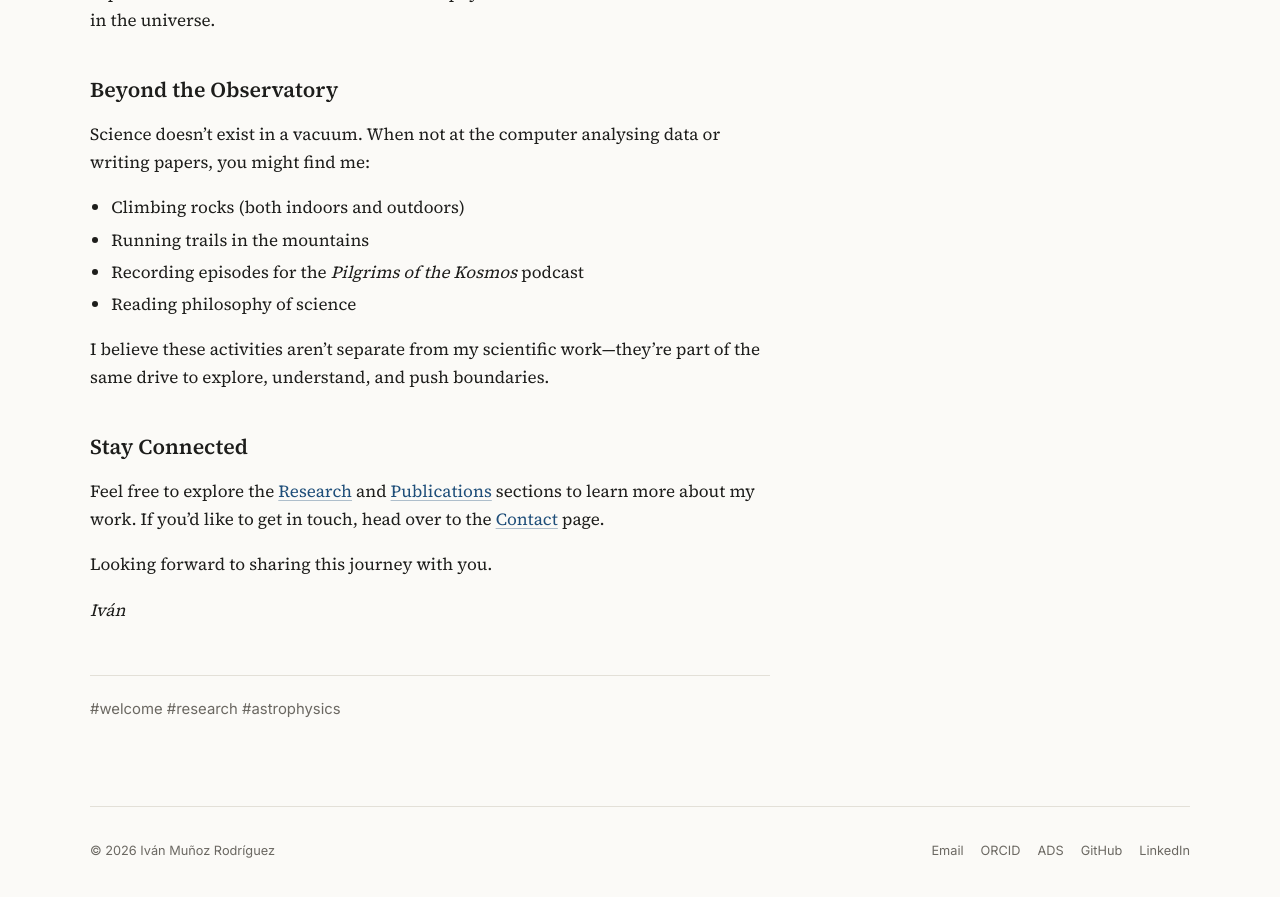
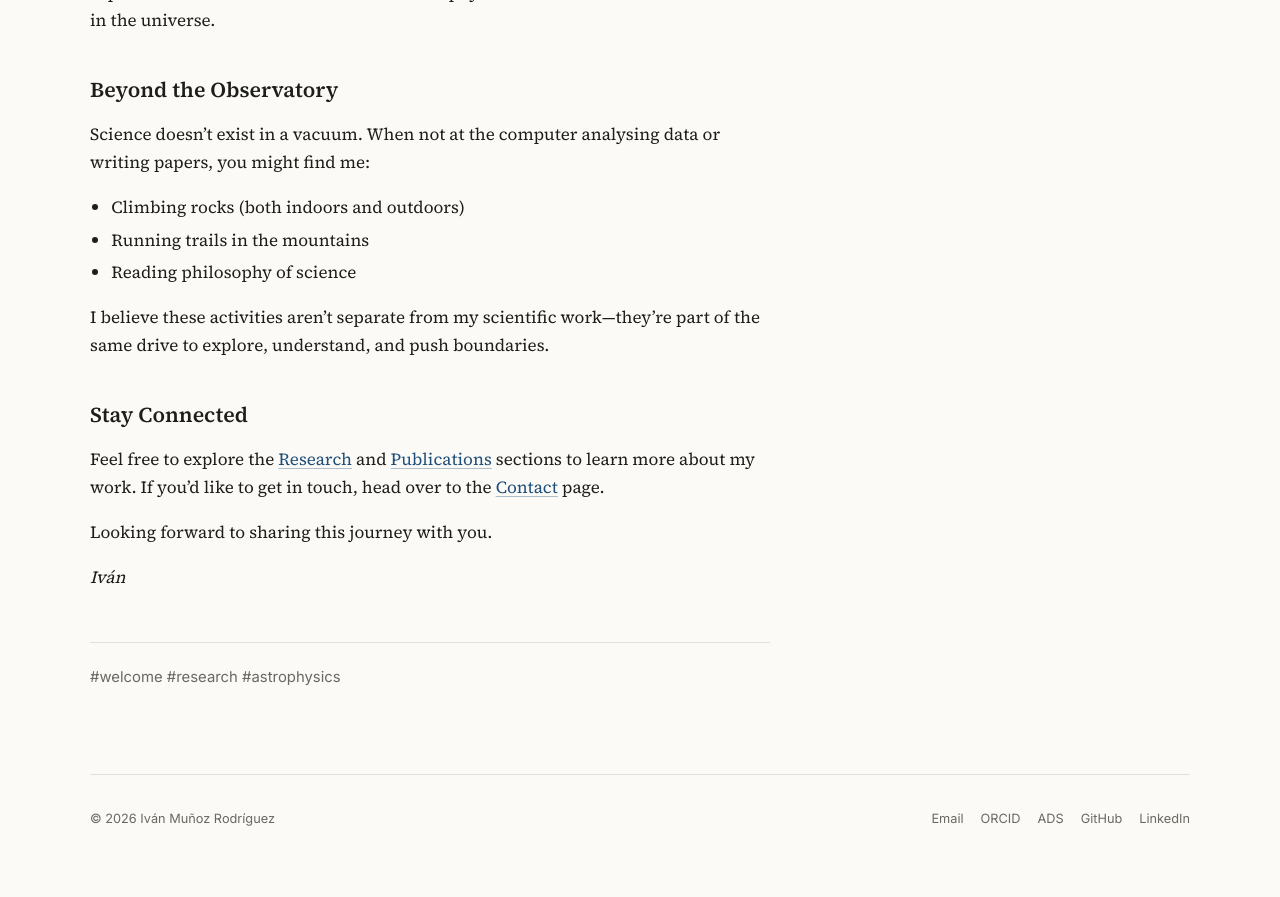
Before and after one commit to IvanMuro/IvanMuro.github.io, a Jekyll site: the page built from _posts/2025-01-15-welcome.md, in a window 1280 px wide and 900 px high, scrolled down 750 px. Shown: the top 897 px of the window. Built offline with Jekyll 4.4.1, drawn with Linux system fonts in a browser that asks for light colours; after the commit the page ends 1624 px from its top, so only the background shows below that.

Commit message:
Drop the podcast from current activities in the welcome post
Pilgrims of the Kosmos ran in 2022 only.

Co-Authored-By: Claude Opus 5.5 <noreply@anthropic.com>

```diff
--- a/_posts/2025-01-15-welcome.md
+++ b/_posts/2025-01-15-welcome.md
@@ -27,7 +27,6 @@ Science doesn't exist in a vacuum. When not at the computer analysing data or wr
 
 - Climbing rocks (both indoors and outdoors)
 - Running trails in the mountains
-- Recording episodes for the *Pilgrims of the Kosmos* podcast
 - Reading philosophy of science
 
 I believe these activities aren't separate from my scientific work—they're part of the same drive to explore, understand, and push boundaries.
```
